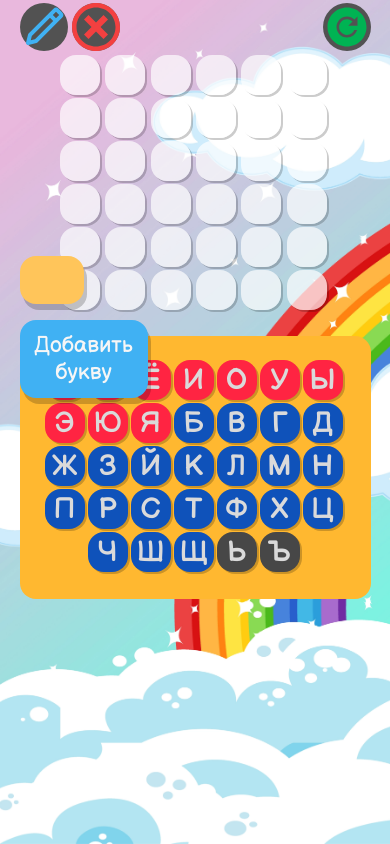
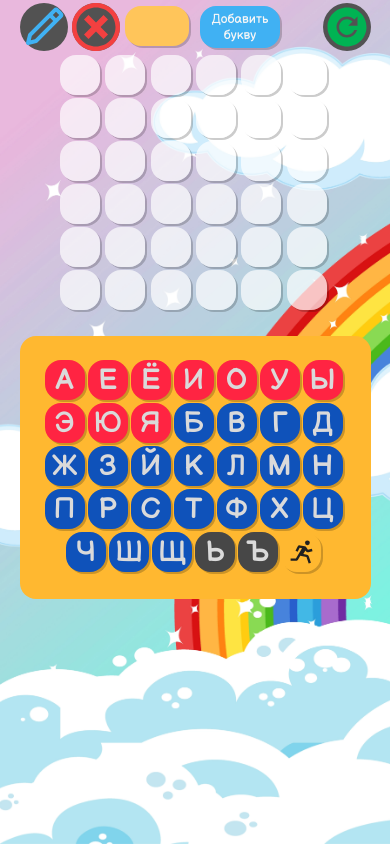
Before and after one commit to Humai88/reading-trainer, a React (Create React App) app: page / in a window 390 px wide. Built offline with nearby package versions, Linux system fonts and the light colour scheme; the HTML template or start-up script is replaced by a standard one.

Commit message:
Add runner

```diff
--- a/src/App.css
+++ b/src/App.css
@@ -17,12 +17,12 @@ body {
   background-position: 0 0;
   background-repeat: no-repeat;
   background-size: cover;
-  /* position: fixed;
-  overflow-y: scroll; */
-  /* top: 0;
+  position: fixed;
+  overflow-y: scroll;
+  top: 0;
   right: 0;
   bottom: 0;
-  left: 0; */
+  left: 0;
 }
 
 .img {
--- a/src/components/Letters/Letters.module.css
+++ b/src/components/Letters/Letters.module.css
@@ -167,4 +167,19 @@ button:hover {
     font-size: 1.8rem;
     box-shadow: 2px 2px rgba(0, 0, 0, 0.2);
   }
+  input {
+    top: 0.4rem;
+    left: 7.8rem;
+    font-size: 1rem;
+    height: 2.5rem;
+    box-shadow: 2px 2px rgba(0, 0, 0, 0.2);
+  }
+  button {
+    top: 0.4rem;
+    font-size: 0.8rem;
+    left: 12.5rem;
+    width: 5rem;
+    box-shadow: 2px 2px rgba(0, 0, 0, 0.2);
+    padding: 5px 0;
+  }
 }
--- a/src/components/Letters/Letters.tsx
+++ b/src/components/Letters/Letters.tsx
@@ -1,18 +1,14 @@
 import React, { ChangeEvent, useState } from "react";
 import { Droppable } from "../Dnd/Droppable/Droppable";
-import {
-  marksCells,
-  cells,
-  vowelsCells,
-  consonantsCells,
-  CellsType,
-} from "../../data/data";
+import { letters, cells, CellsType } from "../../data/data";
 import styles from "./Letters.module.css";
 import { Letter } from "./Letter";
 import { Canvas } from "../Drawing/Drawing";
 import { v4 } from "uuid";
+import { BiRun } from "react-icons/bi";
+import { Draggable } from "../Dnd/Draggable/Draggable";
+
 export const Letters: React.FC<PtopsType> = ({ paintMode }) => {
-  const letters = [...vowelsCells, ...consonantsCells, ...marksCells];
   const [data, setData] = useState<CellsType[]>(letters);
   const [newLetter, setNewLetter] = useState("");
   const addNewLetter = () => {
@@ -67,6 +63,9 @@ export const Letters: React.FC<PtopsType> = ({ paintMode }) => {
             id={v.id}
           />
         ))}
+        <Draggable id={v4()} className={styles.item}>
+          <BiRun style={{ color: "rgb(32, 32, 32)" }} />
+        </Draggable>
       </Droppable>
       <input
         type="text"
--- a/src/data/data.ts
+++ b/src/data/data.ts
@@ -1,4 +1,5 @@
 import { v4 } from "uuid";
+
 export type CellsType = {
   id: string;
   content: string;
@@ -58,4 +59,5 @@ for (let i = 0; i <= marks.length - 1; i++) {
     content: marks[i],
   });
 }
+
 export const letters = [...vowelsCells, ...consonantsCells, ...marksCells];
```
